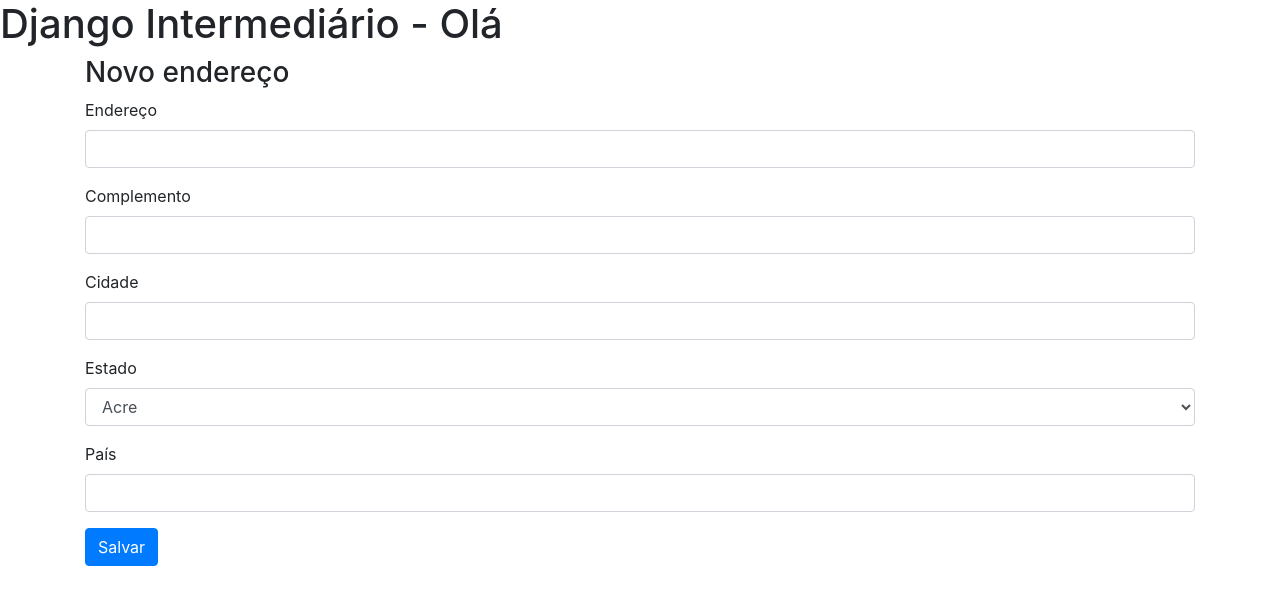
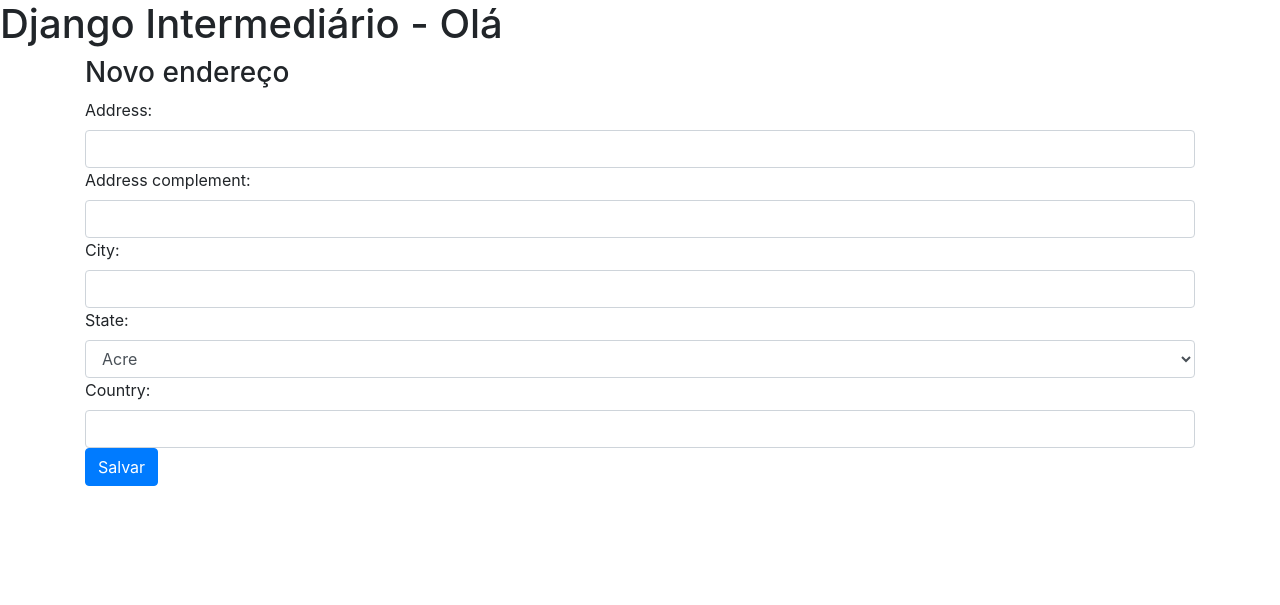
Before and after one commit to fsantosmg/django_intermediario_rev2, a Django app: page /addresses/create/ in a window 1280 px wide. Shown: the top 605 px of the page. Run offline with Django 3.2, Linux system fonts and the light colour scheme; a user stored in the database is signed in; some libraries are stand-ins or nearby versions.

Commit message:
registros com sistema de formularios

```diff
--- /dev/null
+++ b/my_app/forms.py
@@ -0,0 +1,12 @@
+from django import forms
+
+from my_app.models import STATES_CHOICES
+
+
+class AddressForm(forms.Form):
+    address = forms.CharField(max_length=255, widget=forms.TextInput(attrs={'class': 'form-control'}))
+    address_complement = forms.CharField(max_length=255, required=False,
+                                         widget=forms.TextInput(attrs={'class': 'form-control'}))
+    city = forms.CharField(max_length=255, widget=forms.TextInput(attrs={'class': 'form-control'}))
+    state = forms.ChoiceField(choices=STATES_CHOICES, widget=forms.Select(attrs={'class': 'form-control'}))
+    country = forms.CharField(max_length=255, widget=forms.TextInput(attrs={'class': 'form-control'}))
--- a/my_app/views.py
+++ b/my_app/views.py
@@ -4,6 +4,7 @@ from django.http import HttpRequest
 from django.shortcuts import render, redirect
 
 # Create your views here.
+from my_app.forms import AddressForm
 from my_app.models import Address, STATES_CHOICES
 
 
@@ -43,9 +44,9 @@ def address_list(request):
 @login_required(login_url='/login')
 def address_create(request):
     states = STATES_CHOICES
-
+    form = AddressForm
     if request.method == 'GET':
-        return render(request, 'my_app/address/create.html', {'states': states})
+        return render(request, 'my_app/address/create.html', {'form': form})
 
     Address.objects.create(
         address=request.POST.get('address'),
--- a/templates/my_app/address/create.html
+++ b/templates/my_app/address/create.html
@@ -8,7 +8,8 @@
     <div class="container">
         <h3>Novo endereço</h3>
         <form action="/addresses/create" method="post">
-            {%  include 'my_app/address/form.html' %}
+           {{ form }}
+            <button type="submit" class="btn btn-primary">Salvar</button>
         </form>
 
     </div>
```
